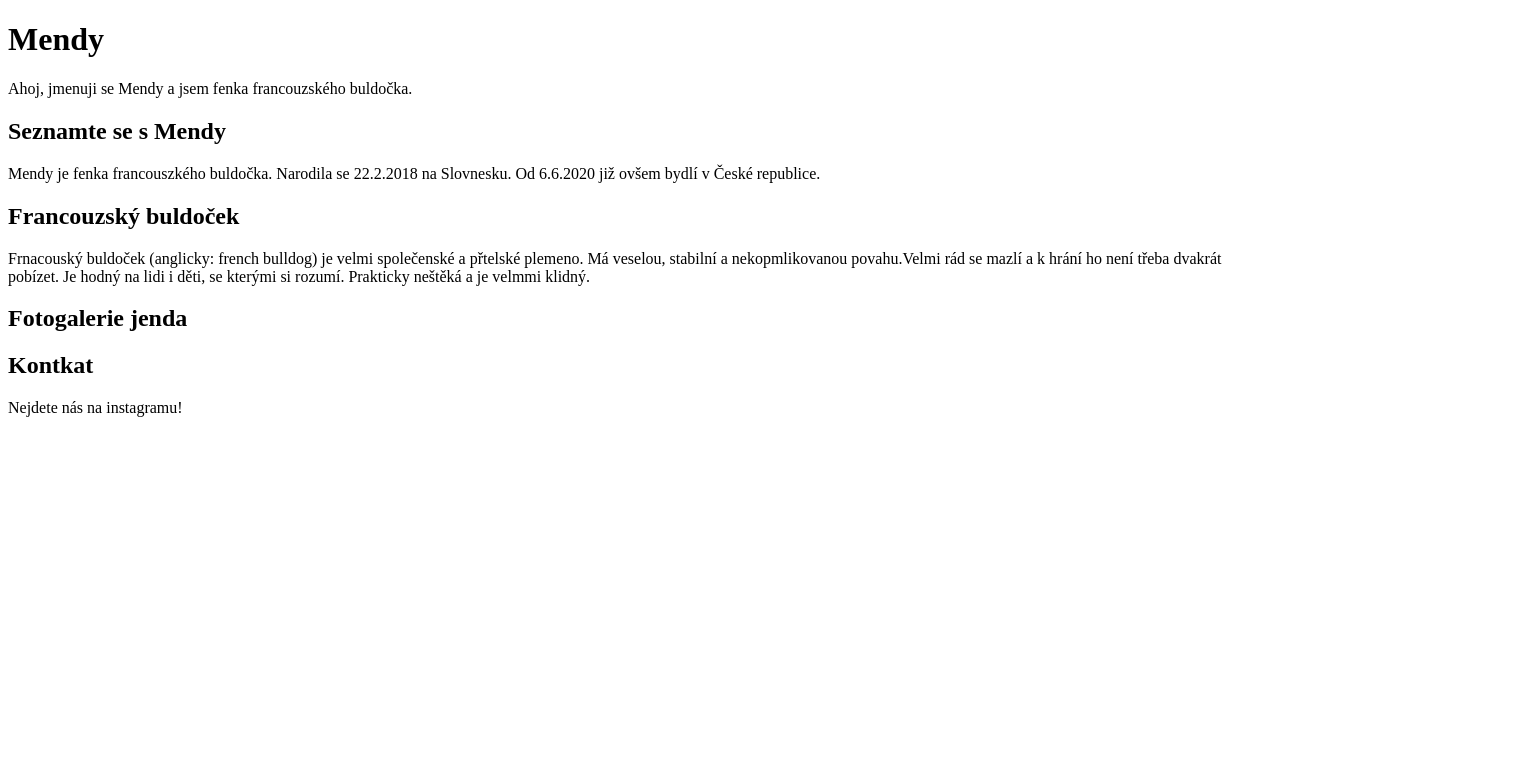
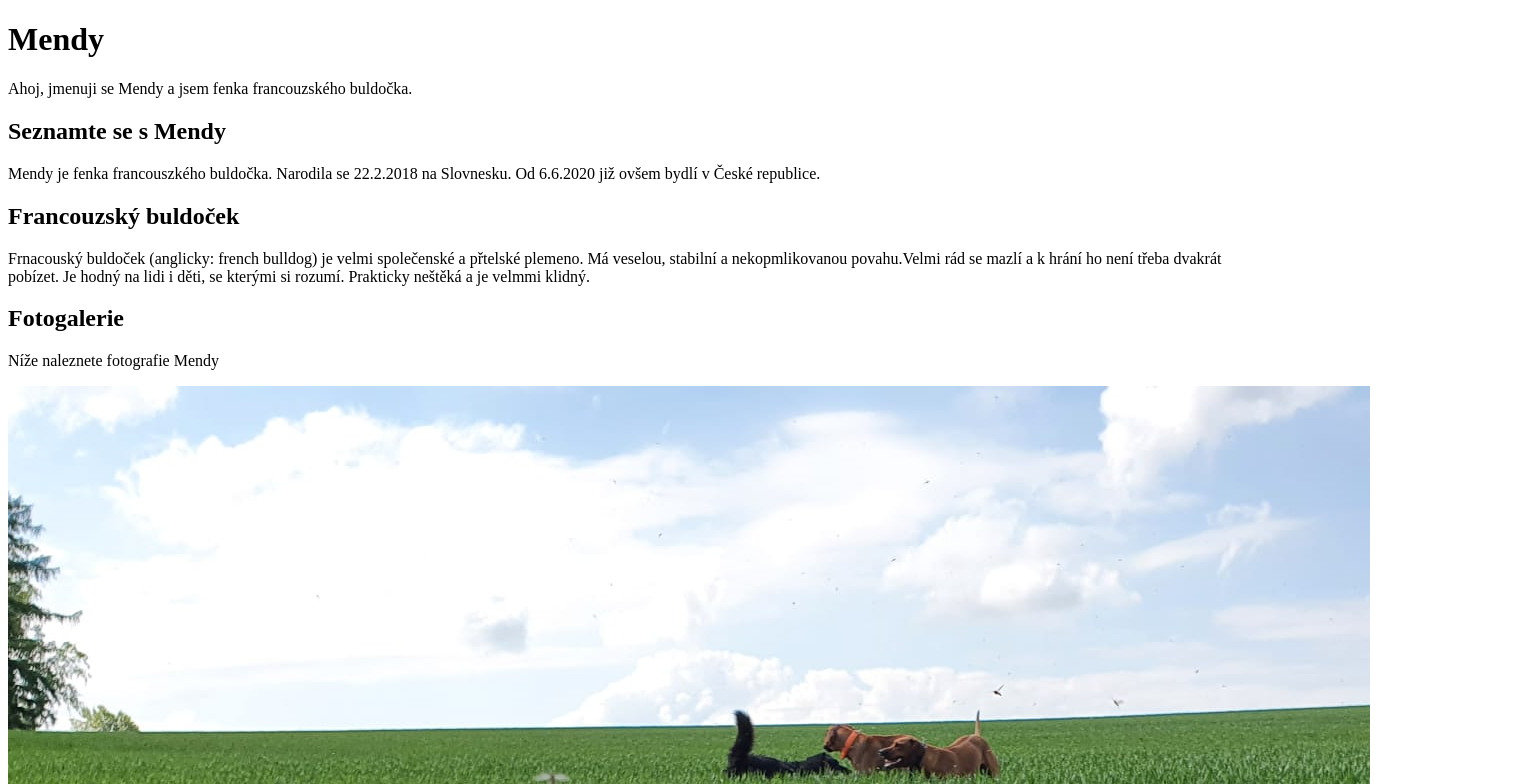
Before and after one commit to HTML-a-CSS-2/projekt-portfolio-Zanetaa, a plain HTML site: page index.html in a window 1280 px wide. Shown: the top 784 px of the page, 1520 px wide, since content can reach past the window. Drawn offline with Linux system fonts and the light colour scheme.

Commit message:
Přidání fotek

```diff
--- a/index.html
+++ b/index.html
@@ -46,9 +46,14 @@
 
     <div class="ctvrty-blok">
 
-        <h2 class="ctvrty-blok__nadpis ctvrty-blok__nadpis--bezovy"> Fotogalerie  jenda</h2>
+        <h2 class="ctvrty-blok__nadpis ctvrty-blok__nadpis--bezovy"> Fotogalerie</h2>
 
-    <p class="ctvrty-blok__element-jedna"> </p>
+    <p class="ctvrty-blok__element-jedna"> Níže naleznete fotografie Mendy </p>
+
+    <img src="Mendy/Mendy1.JPG" alt="Mendy1">
+    <img src="Mendy/Mendy2.JPG" alt="Mendy2">
+    <img src="Mendy/Mendy3.JPG" alt="Mendy3">
+
 
     </div>
 
```
